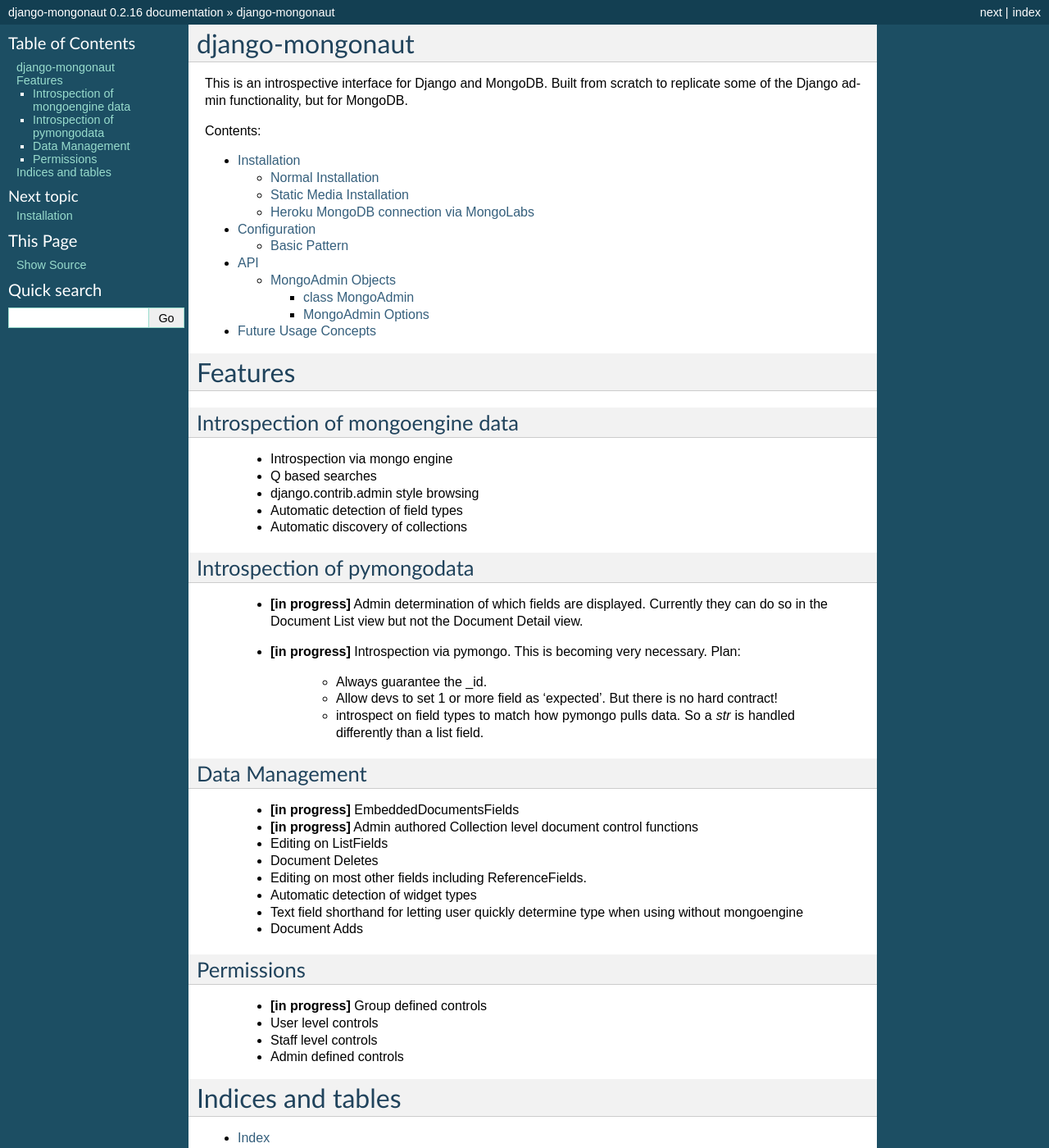
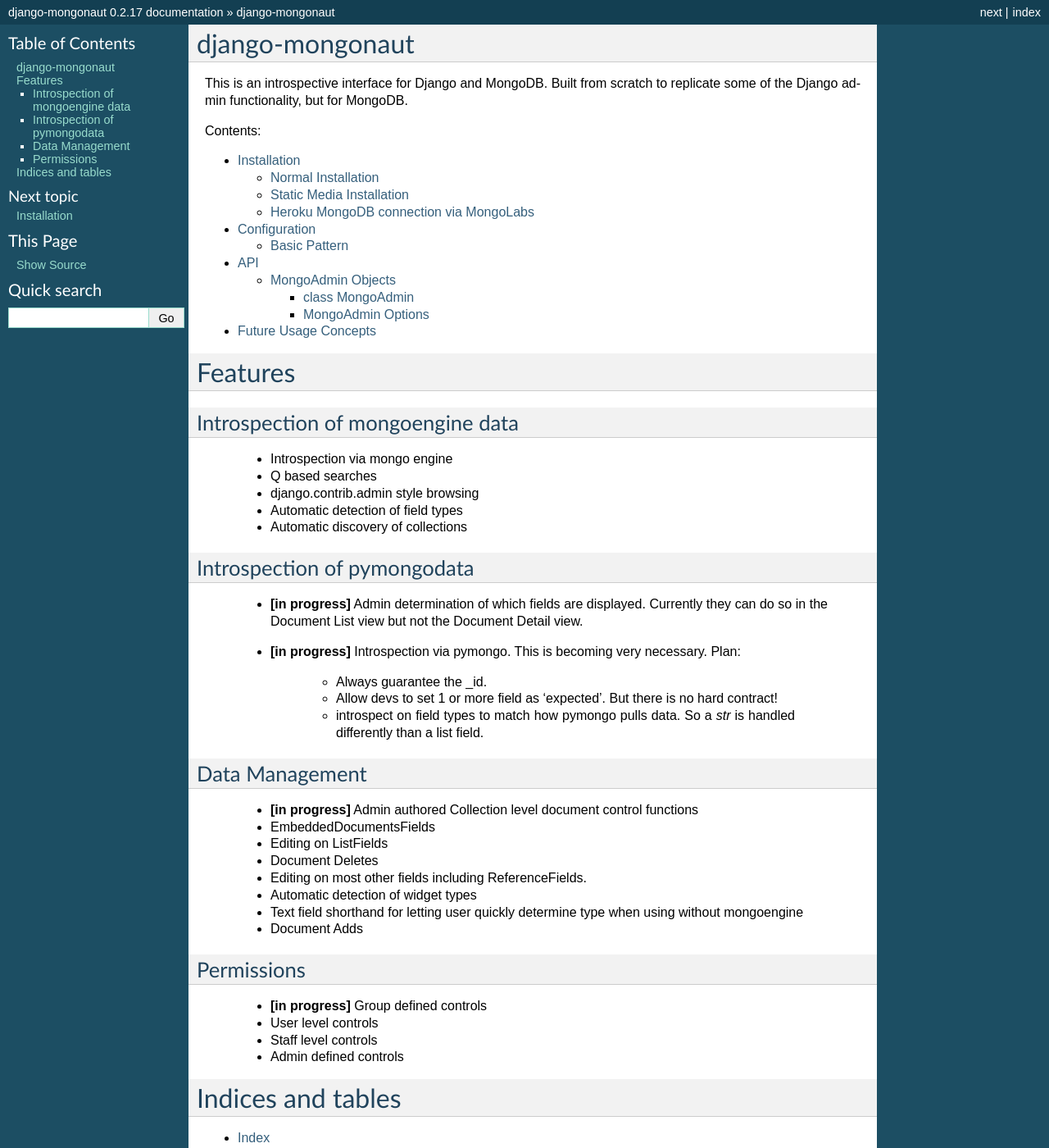
Before and after one commit to jazzband/django-mongonaut, a Sphinx documentation site: the page built from docs/index.rst, in a window 1280 px wide and 1400 px high. Shown: the whole window at 82% size. Built offline with Sphinx 7.4.7, drawn with Linux system fonts in a browser that asks for light colours; some of the changed text lies outside the part shown.

Commit message:
bump to 0.2.17

```diff
--- a/README.rst
+++ b/README.rst
@@ -2,7 +2,7 @@
 django-mongonaut
 ================
 :Info: An introspective interface for Django and MongoDB.
-:Version: 0.2.16
+:Version: 0.2.17
 :Author: Daniel Greenfeld (http://pydanny.com)
 
 About
--- a/docs/conf.py
+++ b/docs/conf.py
@@ -50,7 +50,7 @@
 # The short X.Y version.
 version = '0.2'
 # The full version, including alpha/beta/rc tags.
-release = '0.2.16'
+release = '0.2.17'
 
 # The language for content autogenerated by Sphinx. Refer to documentation
 # for a list of supported languages.
--- a/docs/index.rst
+++ b/docs/index.rst
@@ -46,8 +46,8 @@
 Data Management
 ----------------------------
 
-    * **[in progress]** EmbeddedDocumentsFields
     * **[in progress]** Admin authored Collection level document control functions
+    * EmbeddedDocumentsFields
     * Editing on ListFields
     * Document Deletes
     * Editing on most other fields including ReferenceFields.
--- a/docs/installation.rst
+++ b/docs/installation.rst
@@ -11,7 +11,7 @@
 
 Get the code::
 
-    pip install django-mongonaut==0.2.16
+    pip install django-mongonaut==0.2.17
 
 Install the dependency in your settings file (settings.py):
 
--- a/mongonaut/__init__.py
+++ b/mongonaut/__init__.py
@@ -1,6 +1,6 @@
 __author__ = 'Daniel Greenfeld'
 
-VERSION = (0, 2, 16)
+VERSION = (0, 2, 17)
 
 
 def get_version():
--- a/setup.py
+++ b/setup.py
@@ -10,7 +10,7 @@
     description="An introspective interface for Django and MongoDB",
     long_description=LONG_DESCRIPTION,
     classifiers=[
-        "Development Status :: 3 - Alpha",
+        "Development Status :: 4 - Beta",
         "Environment :: Web Environment",
         "Framework :: Django",
         "License :: OSI Approved :: BSD License",
```
Also changed, not shown: 1 other file.
